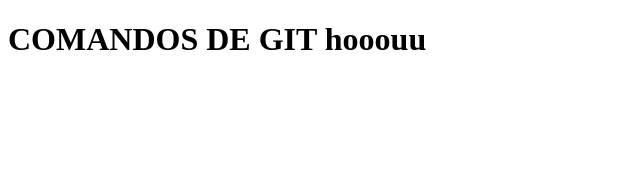
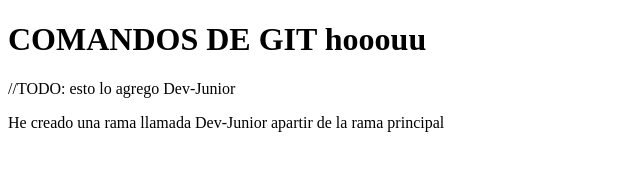
Before and after one commit to S7eeven/comandos-GIT, a plain HTML site: page index.html in a window 1280 px wide. Shown: the whole page, without its empty margins (0-640 px from the left). Drawn offline with Linux system fonts and the light colour scheme.

Commit message:
He agregado un comentario y una etiqueta de p

```diff
--- a/index.html
+++ b/index.html
@@ -9,5 +9,8 @@
 <body>
     <h1>COMANDOS DE GIT hooouu</h1>
 
+    //TODO: esto lo agrego Dev-Junior
+    <p>He creado una rama llamada Dev-Junior apartir de la rama principal</p>
+
 </body>
 </html>
```
